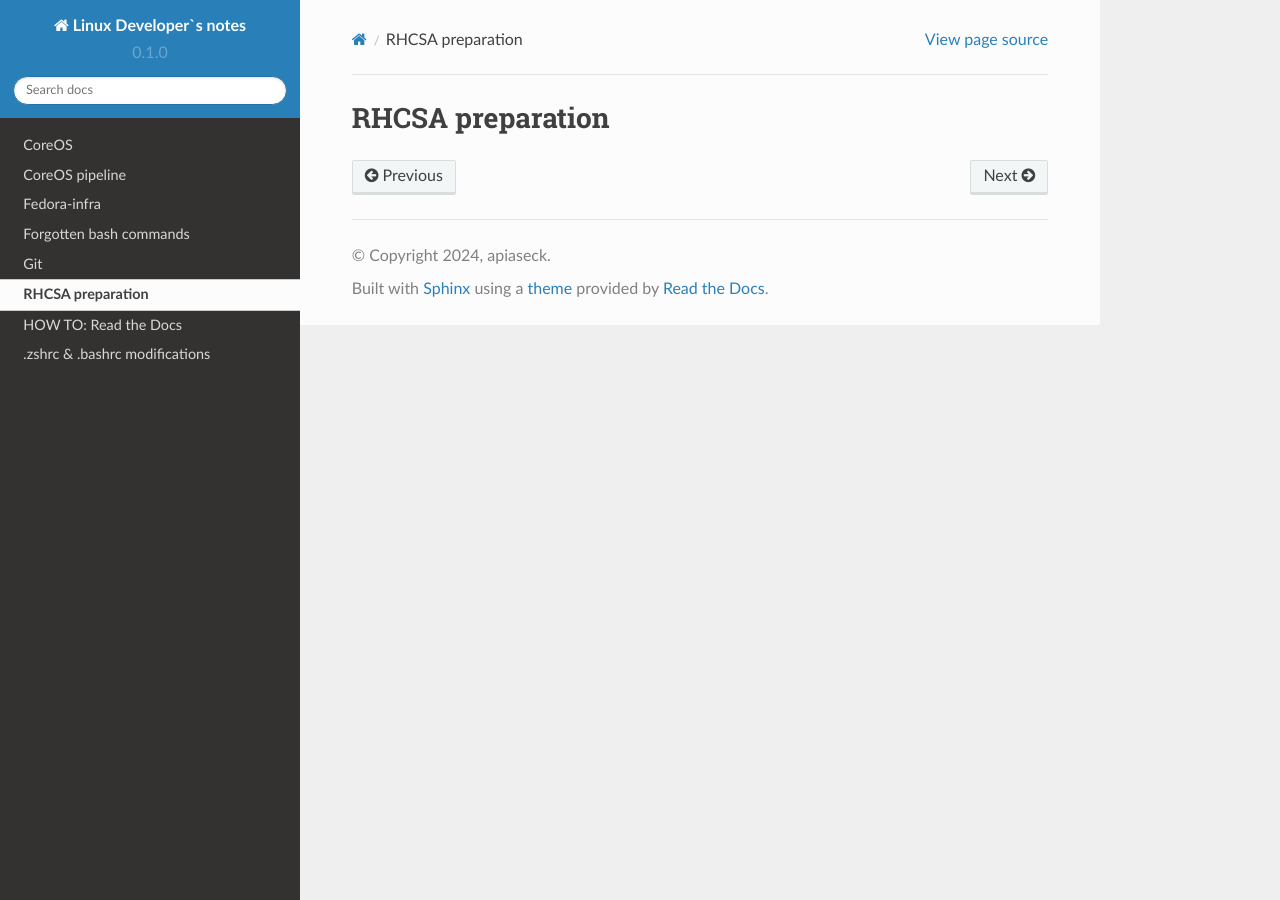
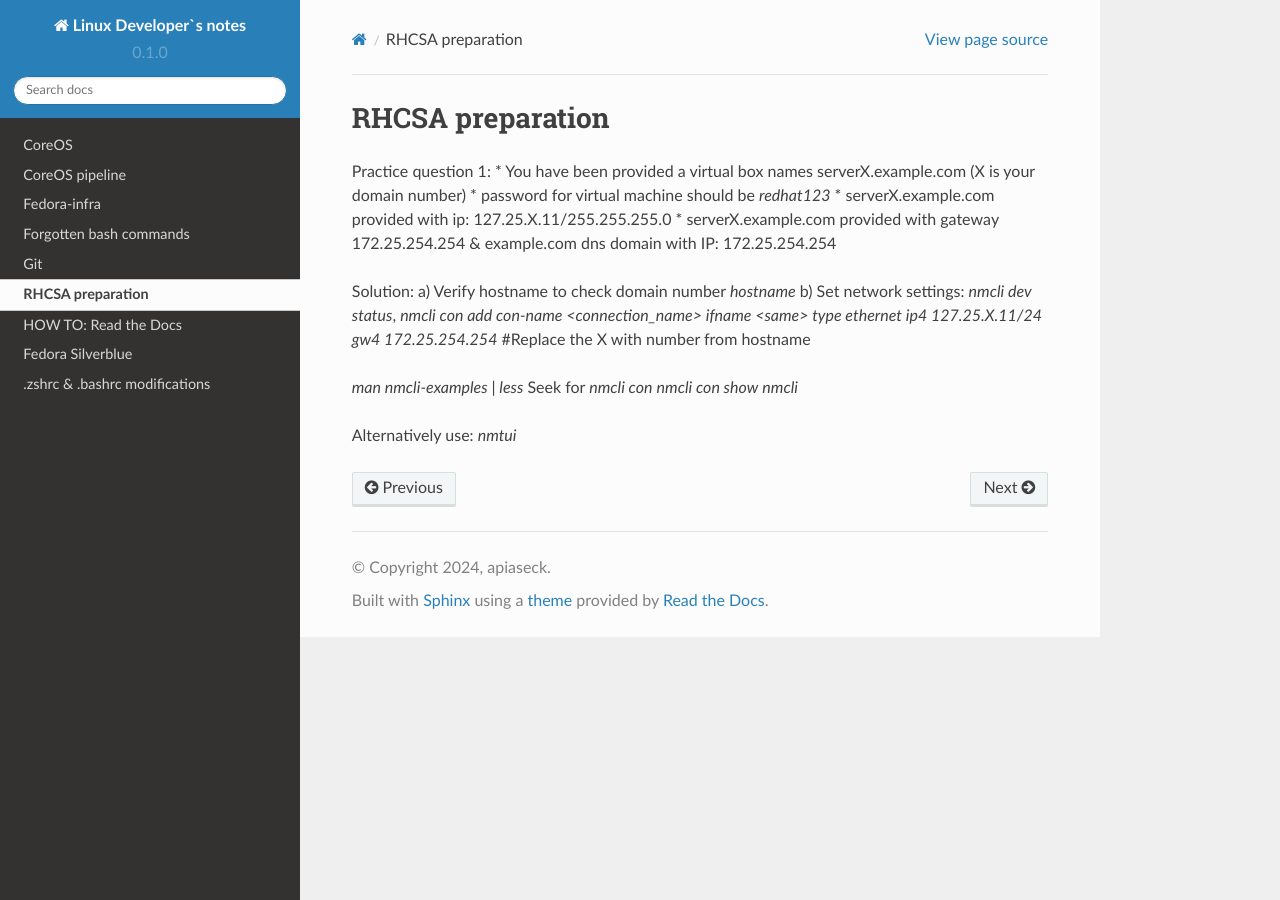
Before and after one commit to c4rt0/notes, a Sphinx documentation site: the page built from docs/source/rhcsa.rst, in a window 1280 px wide. Built offline with Sphinx 7.4.7 and the Read the Docs theme 2.0.0, drawn with Linux system fonts in a browser that asks for light colours.

Commit message:
Modify outdated data, add Silverblue section

```diff
--- a/docs/source/index.rst
+++ b/docs/source/index.rst
@@ -17,4 +17,5 @@ Contents
    git
    rhcsa
    readTheDocs
+   silverblue
    zshrc
--- a/docs/source/rhcsa.rst
+++ b/docs/source/rhcsa.rst
@@ -1,2 +1,23 @@
 RHCSA preparation
 -----------------
+
+Practice question 1:
+* You have been provided a virtual box names serverX.example.com (X is your domain number)
+* password for virtual machine should be `redhat123`
+* serverX.example.com provided with ip: 127.25.X.11/255.255.255.0
+* serverX.example.com provided with gateway 172.25.254.254 & example.com dns domain with IP: 172.25.254.254
+
+Solution:
+a) Verify hostname to check domain number
+`hostname`
+b) Set network settings:
+`nmcli dev status`,
+`nmcli con add con-name <connection_name> ifname <same> type ethernet ip4 127.25.X.11/24 gw4 172.25.254.254` #Replace the X with number from hostname
+
+`man nmcli-examples | less`
+Seek for `nmcli con`
+`nmcli con show`
+`nmcli`
+
+Alternatively use:
+`nmtui`
```
Also changed, not shown: docs/source/fedora-infra.rst (+24 -2 lines), docs/source/silverblue.rst (added, +27 -0 lines), docs/source/zshrc.rst (+3 -5 lines).
